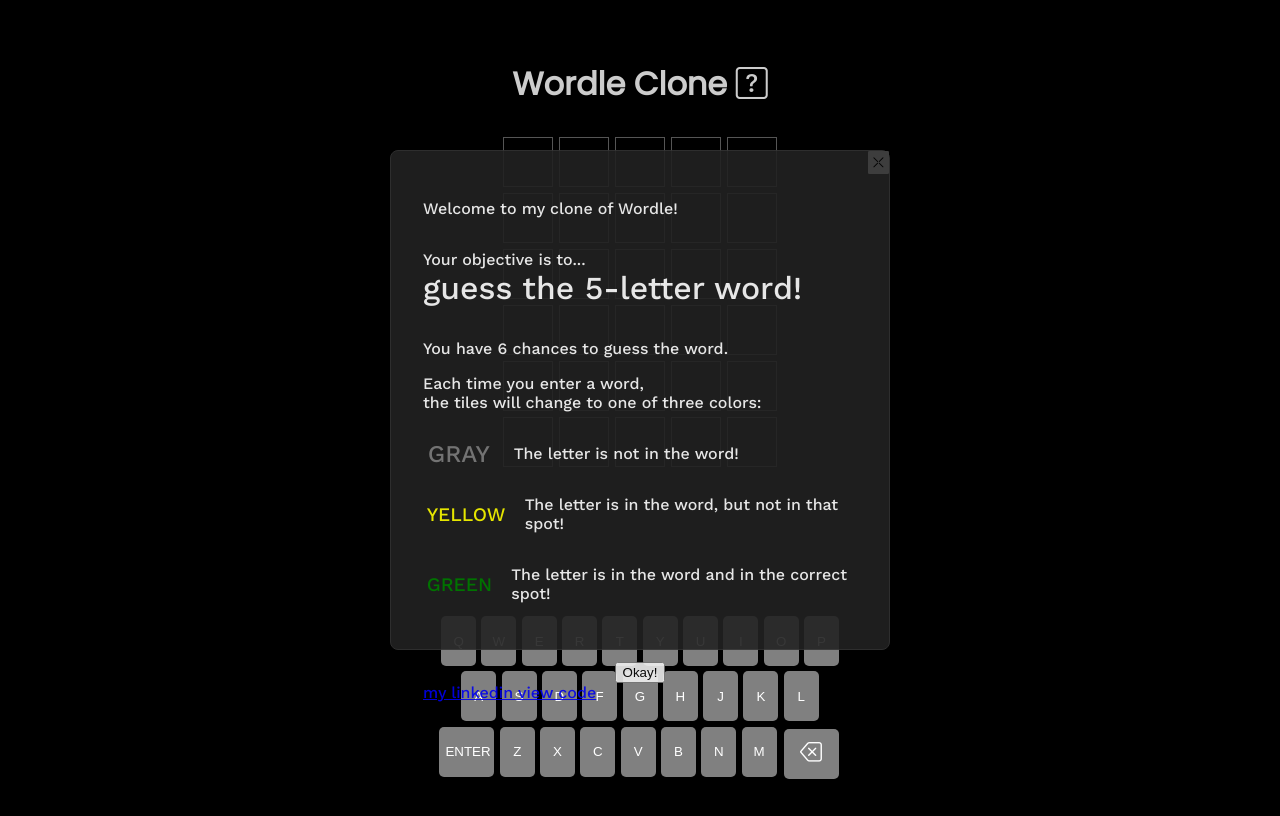
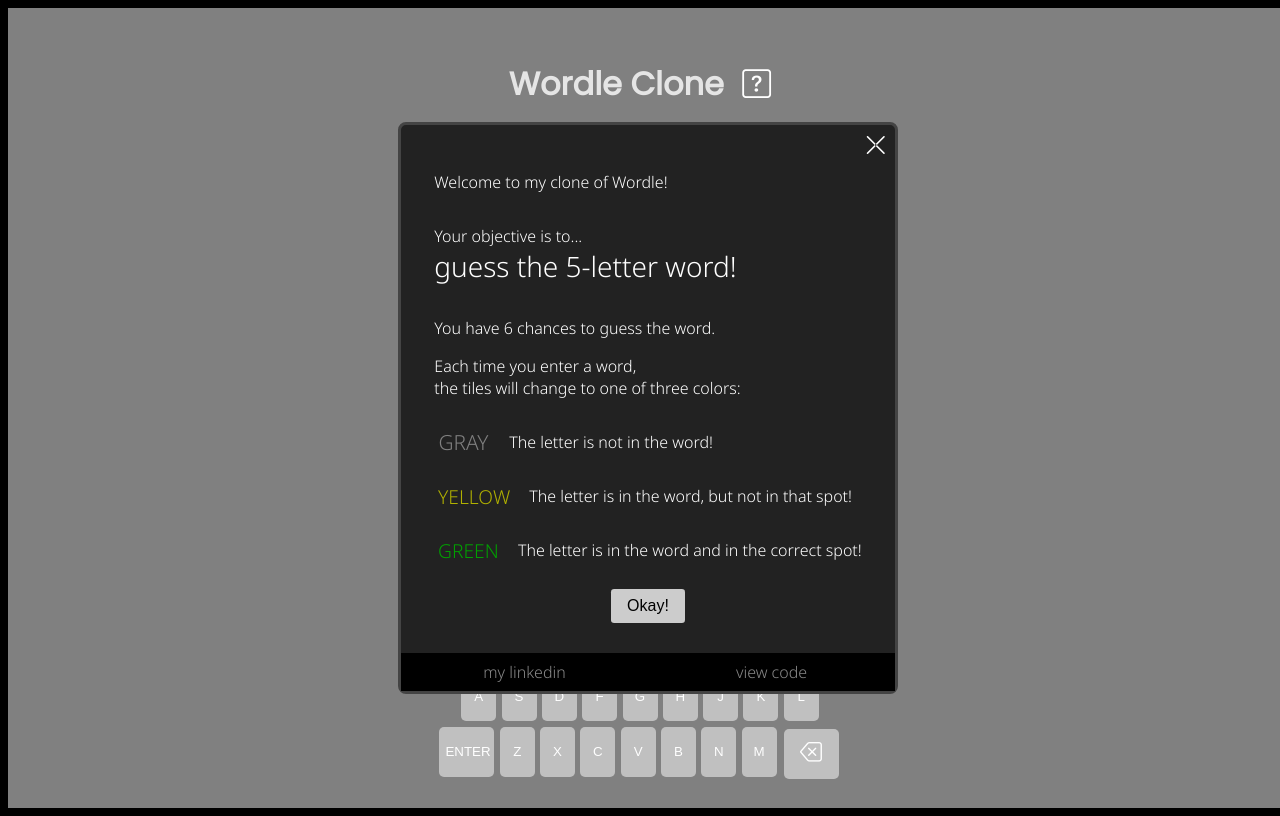
Before and after one commit to richardkentng/wordle-clone, a plain HTML site: page src/index.html in a window 1280 px wide. Drawn offline with nearby package versions, Linux system fonts and the light colour scheme.

Commit message:
styles guide: links & okay-btn & white background

```diff
--- a/src/css/style.scss
+++ b/src/css/style.scss
@@ -1,5 +1,6 @@
 @import url("https://fonts.googleapis.com/css2?family=Poppins:wght@300;400&display=swap");
 @import url("https://fonts.googleapis.com/css2?family=Work+Sans:wght@500;700&display=swap");
+@import url("https://fonts.googleapis.com/css2?family=Noto+Sans:wght@300&display=swap");
 * {
   box-sizing: border-box;
 }
@@ -37,11 +38,23 @@
 }
 
 .heading-grid-cont {
-  h1 {
+  .heading {
     font-family: "Poppins", sans-serif;
     color: #ccc;
     font-size: 2rem;
     text-align: center;
+    .question-icon {
+      margin-left: 10px;
+      color: white;
+      font-size: 1.8rem;
+      display: inline-block; //allows transform: scale() to work
+      &:hover {
+        filter: brightness(0.8);
+      }
+      &:active {
+        transform: scale(1.2);
+      }
+    }
   }
   .grid {
     width: fit-content;
@@ -59,6 +72,13 @@
       margin: 3px;
     }
   }
+}
+
+.loading {
+  //the loading wheel that appears to the right of a row after pressing enter
+  width: 50px;
+  opacity: 0.5;
+  position: absolute;
 }
 
 .keyboard {
@@ -139,43 +159,34 @@
   }
 }
 
-.loading {
-  width: 50px;
-  opacity: 0.5;
+.guide-cont {
   position: absolute;
-}
-
-.d-inline-block {
-  display: inline-block;
-}
-
-.hide {
-  display: none;
-}
-
+  width: 100%;
+  height: 100%;
+  background-color: rgba(255, 255, 255, 0.5);
   .guide {
     position: absolute;
-  background-color: #222;
-  width: 100%;
-  height: 500px;
-  max-width: 500px;
-  max-height: 100%;
     left: 50%;
     top: 50%;
     transform: translate(-50%, -50%);
-  opacity: 0.9;
-  padding: 2em;
+    background-color: #222;
+    width: 100%;
+    height: fit-content;
+    max-width: 500px;
+    max-height: 100%;
+    font-family: "Noto Sans", sans-serif;
     border-radius: 0.5em;
-  border: solid #333 1px;
+    border: solid #444 3px;
+    z-index: 1;
+    .content {
+      padding: 1.9em;
+
       .text {
-    .wordle {
-      font-size: 1em;
-    }
         .objective {
           margin: 2em auto;
           .emphasize {
             display: block;
-        font-size: 2em;
+            font-size: 1.75em;
           }
         }
 
@@ -190,26 +201,67 @@
               border-radius: 0.2em;
               margin-right: 0.8em;
               &.green {
-            color: green;
+                color: rgb(0, 160, 0);
               }
               &.yellow {
-            color: yellow;
+                color: rgb(177, 177, 0);
               }
               &.gray {
                 color: gray;
-            font-size: 1.5em;
+                font-size: 1.3em;
               }
             }
           }
+        }
+      }
+      .okay-btn-cont {
+        text-align: center;
+        margin-top: 0.7em;
+        .okay-btn {
+          font-size: 1em;
+          padding: 0.5em 1em;
+          margin: 0 auto;
+          border: 0;
+          border-radius: 0.2em;
+          background-color: #ccc;
         }
       }
       .close-btn {
         position: absolute;
         right: 0;
         top: 0;
-    background-color: #444;
+        font-size: 1.5em;
+        color: white;
+        background-color: inherit;
         padding: 0.3em;
         border: 0;
         border-radius: 0.1em;
       }
     }
+    footer {
+      background-color: black;
+      .links {
+        display: flex;
+        a {
+          display: flex;
+          justify-content: center;
+          align-items: center;
+          flex: 1;
+          color: #888;
+          text-decoration: none;
+          padding: 0.5em;
+          &:hover {
+            background-color: #222;
+            border-top: solid black 2px;
+          }
+        }
+      }
+    }
+  }
+}
+
+//UTILITY
+
+.hide {
+  display: none;
+}
```
Also changed, not shown: src/css/style.css, 1 other file. Lines whose indentation alone changed are shown as unchanged.
